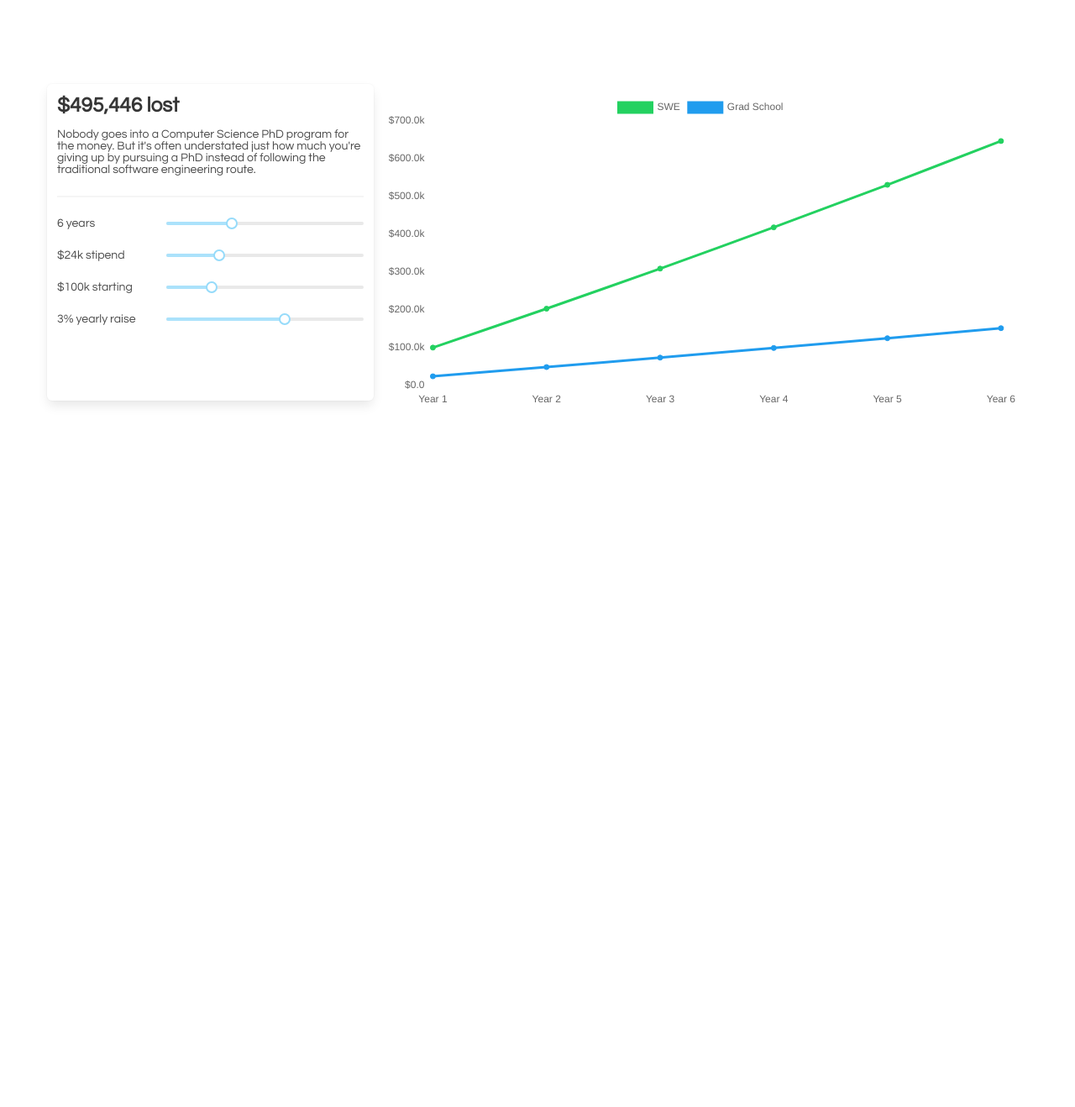
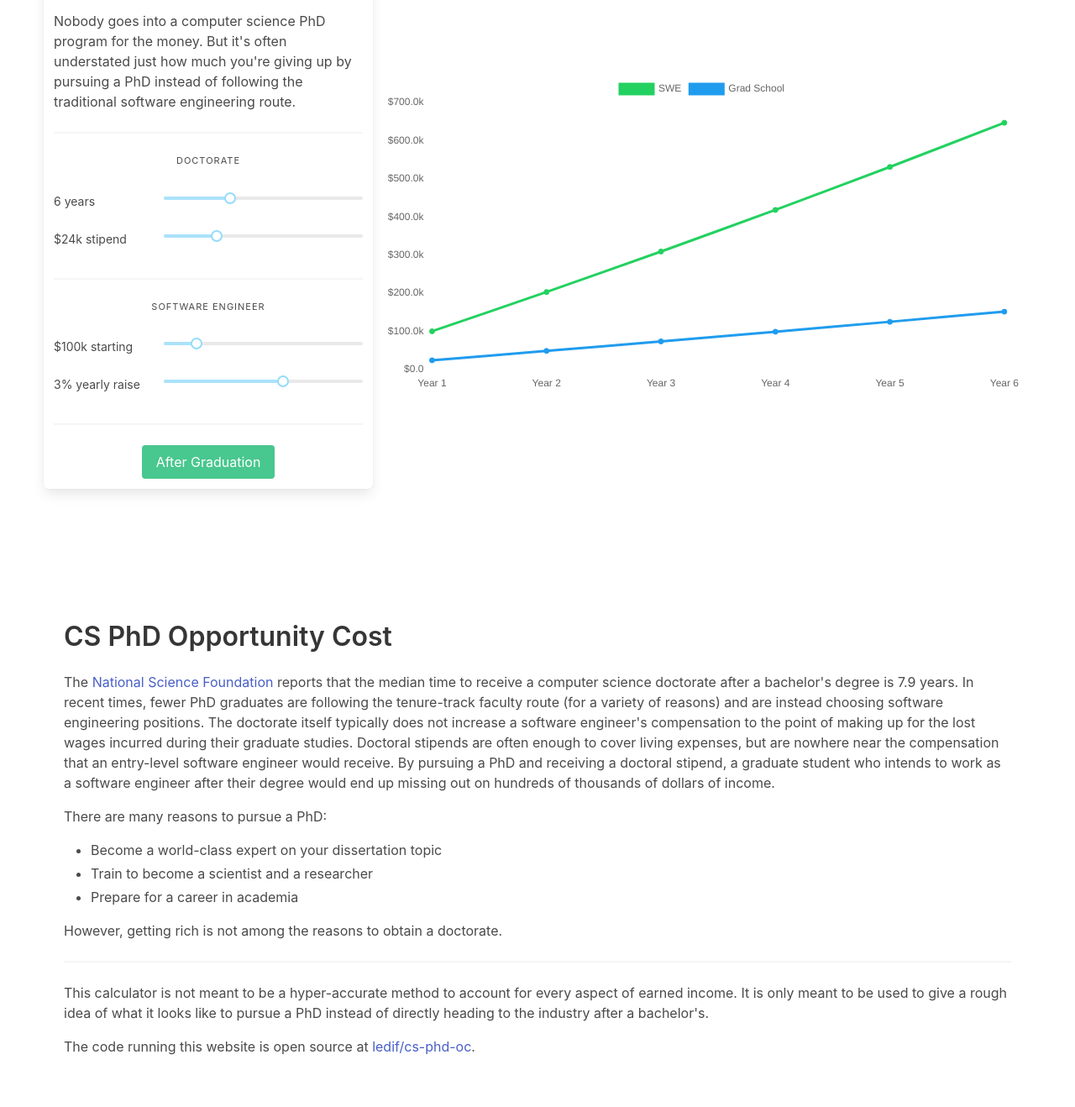
Before and after one commit to ledif/cs-phd-oc, a React app: page / in a window 1280 px wide. Shown: the part 120-1438 px from the top of the page at 84% size. Before the commit the page ends 840 px from the top, so only its background shows below. Built offline with nearby package versions, Linux system fonts and the light colour scheme.

Commit message:
Add about section.

```diff
--- a/public/index.html
+++ b/public/index.html
@@ -19,7 +19,7 @@
       work correctly both with client-side routing and a non-root public URL.
       Learn how to configure a non-root public URL by running `npm run build`.
     -->
-    <title>Should You Get a PhD</title>
+    <title>CS PhD Opportunity Cost</title>
   </head>
   <body>
     <noscript>
--- a/src/index.css
+++ b/src/index.css
@@ -1,50 +1,21 @@
-body {
+/* body {
   font: 14px "Century Gothic", Futura, sans-serif;
-  margin: 20px;
+} */
+
+.slider-label {
+  font-size: 14px;
 }
 
-ol, ul {
-  padding-left: 30px;
+#salary-chart {
+  display: flex;
+  justify-content: center;
+  align-items: center;
 }
 
-.board-row:after {
-  clear: both;
-  content: "";
-  display: table;
+#lost-income {
+  font-family: "Century Gothic", Futura, sans-serif;
 }
 
-.status {
-  margin-bottom: 10px;
+.about p {
+  font-size: 1rem;
 }
-
-.square {
-  background: #fff;
-  border: 1px solid #999;
-  float: left;
-  font-size: 24px;
-  font-weight: bold;
-  line-height: 34px;
-  height: 34px;
-  margin-right: -1px;
-  margin-top: -1px;
-  padding: 0;
-  text-align: center;
-  width: 34px;
-}
-
-.square:focus {
-  outline: none;
-}
-
-.kbd-navigation .square:focus {
-  background: #ddd;
-}
-
-.game {
-  display: flex;
-  flex-direction: row;
-}
-
-.game-info {
-  margin-left: 20px;
-}
--- a/src/index.js
+++ b/src/index.js
@@ -1,7 +1,7 @@
 import React from 'react';
 import ReactDOM from 'react-dom';
 import {Line} from 'react-chartjs-2';
-import Slider, { Range } from 'rc-slider';
+import Slider from 'rc-slider';
 import 'rc-slider/assets/index.css';
 import numeral from 'numeral'
 
@@ -10,25 +10,24 @@ import 'bulma/css/bulma.css'
 import './index.css';
 
 
-
 function salary(years, starting, raise) {
   let arr = Array(years).fill(starting);
 
+  // Compute income each year based on raise
   for (let i = 1; i < years; i++) {
     arr[i] = arr[i-1] * (1 + raise/100);
   }
 
-  var partialSum = arr.reduce(function(r, a) {
-  r.push((r.length && r[r.length - 1] || 0) + a);
+  // Compute the partial sum of the income per year
+  return arr.reduce((r, a) => {
+    r.push(((r.length && r[r.length - 1]) || 0) + a);
     return r;
-}, []);
-
-  return partialSum
+   }, []
+  );
 }
 
 class SalaryChart extends React.Component {
   render() {
-
     let years = []
     for (var i = 0; i < this.props.swe.length; i++) { years.push("Year " + (i+1)) }
 
@@ -53,8 +52,7 @@ const data = {
       ]
     };
 
-
-var options = {
+    const options = {
         scales: {
             xAxes: [{gridLines: {display: false}}],
             yAxes: [
@@ -68,7 +66,7 @@ var options = {
                 }
             ]
         }
-}
+    };
 
     return (
         <Line data={data} options={options} />
@@ -76,11 +74,52 @@ var options = {
   }
 }
 
+class About extends React.Component {
+  render() {
+    return (
+      <section class="section">
+      <div className="container">
+        <div className="column">
+            <div className="content about">
+                <h1 className="title">CS PhD Opportunity Cost</h1>
+                <p>
+                The <a href="https://www.nsf.gov/statistics/2018/nsf18304/data/tab31.pdf">National Science Foundation</a> reports that the median time to receive a computer science doctorate after a bachelor's degree is 7.9 years. In recent times, fewer PhD graduates are following the tenure-track faculty route (for a variety of reasons) and are instead choosing software engineering positions. The doctorate itself typically does not increase a software engineer's compensation to the point of making up for the lost wages incurred during their graduate studies. Doctoral stipends are often enough to cover living expenses, but are nowhere near the compensation that an entry-level software engineer would receive. By pursuing a PhD and receiving a doctoral stipend, a graduate student who intends to work as a software engineer after their degree would end up missing out on hundreds of thousands of dollars of income.
+                </p>
+                <p>
+                  There are many reasons to pursue a PhD:
+                </p>
+                <ul>
+                  <li>Become a world-class expert on your dissertation topic</li>
+                  <li>Train to become a scientist and a researcher</li>
+                  <li>Prepare for a career in academia</li>
+                </ul>
+                <p>
+                  However, getting rich is not among the reasons to obtain a doctorate.
+                </p>
+                <hr />
+                <p>
+                  This calculator is not meant to be a hyper-accurate method to account for every aspect of earned income. It is only meant to be used to give a rough idea of what it looks like to pursue a PhD instead of directly heading to the industry after a bachelor's.
+                </p>
+                <p>
+                  The code running this website is open source at <a href="https://github.com/ledif/cs-phd-oc">ledif/cs-phd-oc</a>.
+                </p>
+            </div>
+          </div>
+      </div>
+    </section>
+    )
+  }
+}
 
 class PhD extends React.Component {
   constructor(props) {
     super(props);
-    this.state = { numYears: 6, stipend: 24000, startingCompensation: 100000, raise: 3 };
+    this.state = {
+      numYears: 6,
+      stipend: 24000,
+      startingCompensation: 100000,
+      raise: 3
+    };
   }
 
   updateNumYears(years) {
@@ -112,11 +151,6 @@ class PhD extends React.Component {
     const phd = salary(years, this.state.stipend, 2)
     const swe = salary(years, this.state.startingCompensation, this.state.raise)
 
-    let formatter = new Intl.NumberFormat('en-US', {
-      style: 'currency',
-      currency: 'USD',
-      minimumFractionDigits: 2,
-    });
 
     const lostIncome = numeral(swe[years-1] - phd[years-1]).format('$0,0')
 
@@ -124,47 +158,77 @@ class PhD extends React.Component {
     const starting = numeral(this.state.startingCompensation).format('($0a)');
 
     return (
+    <div>
       <section className="hero is-fullheight">
         <div className="hero-body">
         <div className="container">
           <div className="columns">
             <div className="column is-4 box">
               <div className="content">
-              <h2>{lostIncome} lost</h2>
-              <p>Nobody goes into a Computer Science PhD program for the money. But it's often understated just how much you're giving up by pursuing a PhD instead of following the traditional software engineering route.</p>
+                <h2 id="lost-income">{lostIncome} lost</h2>
+                <p>Nobody goes into a computer science PhD program for the money. But it's often understated just how much you're giving up by pursuing a PhD instead of following the traditional software engineering route.</p>
+
                 <hr />
 
+                <nav className="level">
+                  <div className="level-item has-text-centered">
+                    <div>
+                      <p className="heading">Doctorate</p>
+                    </div>
+                  </div>
+                </nav>
+
                 <div className="columns">
-                <div className="column is-4"><p>{this.state.numYears} years</p></div>
+                  <div className="column is-4 slider-label"><p>{this.state.numYears} years</p></div>
                   <div className="column"><Slider min={4} max={10} defaultValue={this.state.numYears} onChange={(value) => this.updateNumYears(value)} /></div>
                 </div>
 
                 <div className="columns">
-                <div className="column is-4"><p>{stipend} stipend</p></div>
+                  <div className="column is-4 slider-label"><p>{stipend} stipend</p></div>
                   <div className="column"><Slider min={20000} max={35000} defaultValue={this.state.stipend} step={1000} onChange={(value) => this.updateStipend(value)} /></div>
                 </div>
 
+                <hr />
+
+
+                <nav className="level">
+                  <div className="level-item has-text-centered">
+                    <div>
+                      <p className="heading">Software Engineer</p>
+                    </div>
+                  </div>
+                </nav>
 
                 <div className="columns">
-                <div className="column is-4"><p>{starting} starting</p></div>
-                <div className="column"><Slider min={70000} max={200000} defaultValue={this.state.startingCompensation} step={2000} onChange={(value) => this.updateStarting(value)} /></div>
+                  <div className="column is-4 slider-label"><p>{starting} starting</p></div>
+                  <div className="column"><Slider min={70000} max={250000} defaultValue={this.state.startingCompensation} step={2000} onChange={(value) => this.updateStarting(value)} /></div>
                 </div>
 
                 <div className="columns">
-                <div className="column is-4"><p>{this.state.raise}% yearly raise </p></div>
+                  <div className="column is-4 slider-label"><p>{this.state.raise}% yearly raise </p></div>
                   <div className="column"><Slider min={0} max={5} defaultValue={this.state.raise} step={1} onChange={(value) => this.updateRaise(value)} /></div>
                 </div>
+
+                <hr />
+                <div className="has-text-centered">
+                  <a className="button is-success">After Graduation</a>
+                </div>
+
             </div>
           </div>
 
-          <div className="column">
+            <div id="salary-chart" className="column">
               <SalaryChart swe={swe} phd={phd} />
             </div>
           </div>
         </div>
 
       </div>
+
+
       </section>
+      <About />
+    </div>
     );
   }
 }
```
Also changed, not shown: public/favicon.ico. Lines whose indentation alone changed are shown as unchanged.
